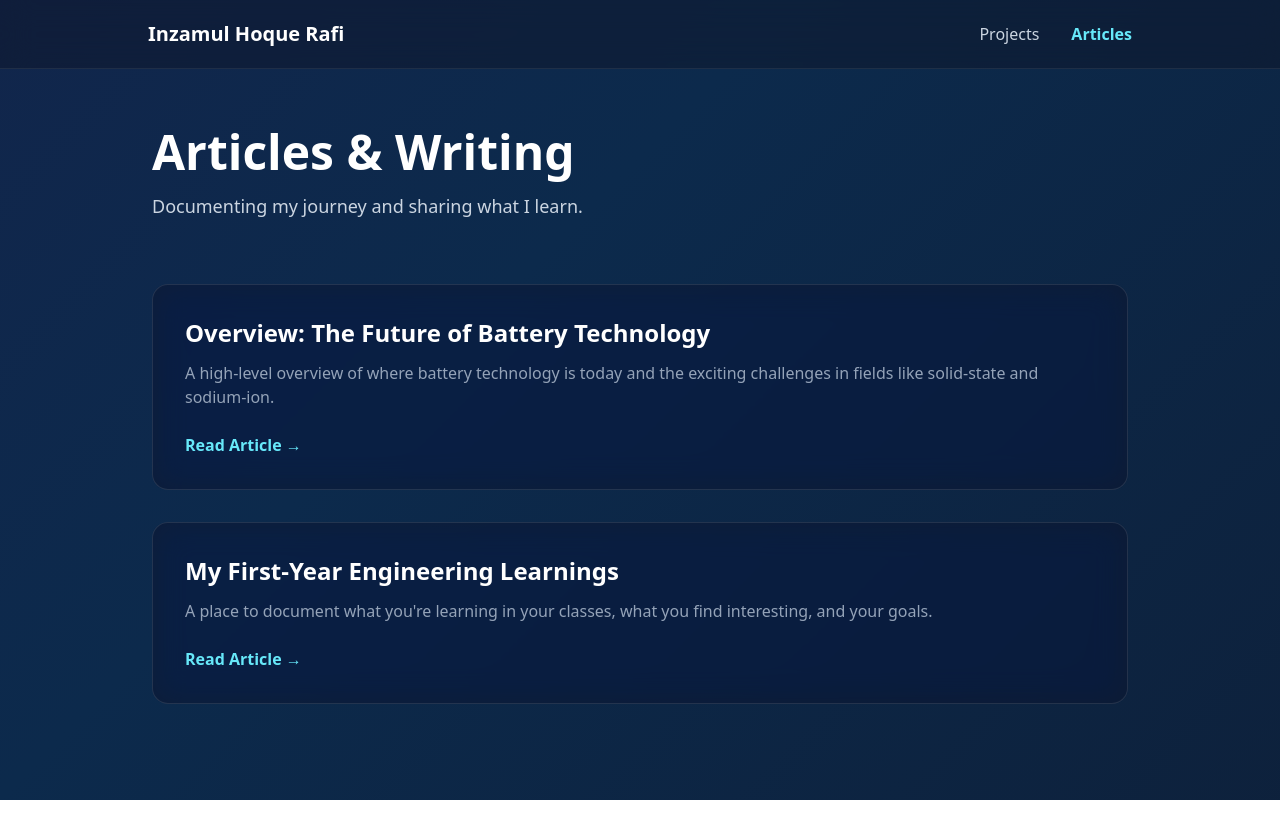
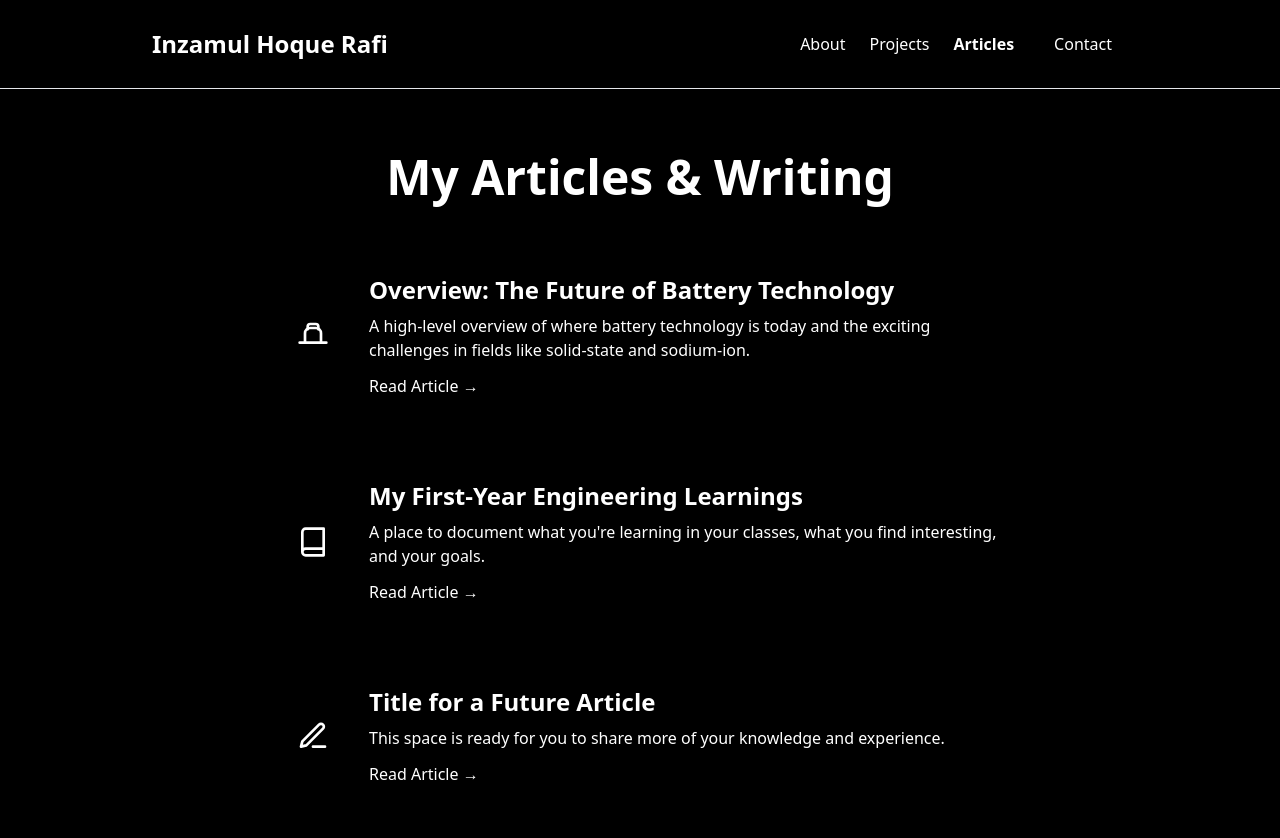
Before and after one commit to Inzamul-Hoque-Rafi/Inzamul-Hoque-Rafi.github.io, a plain HTML site: page articles.html in a window 1280 px wide. Before the commit the page ends 800 px from the top, so only its background shows below. Drawn offline with nearby package versions, Linux system fonts and the light colour scheme.

Commit message:
Update articles.html

```diff
--- a/articles.html
+++ b/articles.html
@@ -5,57 +5,79 @@
     <meta name="viewport" content="width=device-width, initial-scale=1.0">
     <title>Articles | Inzamul Hoque Rafi</title>
     <script src="https://cdn.tailwindcss.com"></script>
+    <link rel="preconnect" href="https://fonts.googleapis.com">
+    <link rel="preconnect" href="https://fonts.gstatic.com" crossorigin>
     <link href="https://fonts.googleapis.com/css2?family=Inter:wght@400;500;700&display=swap" rel="stylesheet">
     <style>
-        @keyframes aurora { 0% { background-position: 0% 50%; } 50% { background-position: 100% 50%; } 100% { background-position: 0% 50%; } }
-        .aurora-bg { background: linear-gradient(-45deg, #0f172a, #0c2a4c, #1e1b4b, #2e1035); background-size: 400% 400%; animation: aurora 15s ease infinite; }
-        .glass-card { background: rgba(15, 23, 42, 0.6); backdrop-filter: blur(16px) saturate(180%); border: 1px solid rgba(255, 255, 255, 0.1); position: relative; overflow: hidden; }
-        .glass-card::before { content: ''; position: absolute; top: var(--y, 0); left: var(--x, 0); transform: translate(-50%, -50%); width: 300px; height: 300px; background: radial-gradient(circle, rgba(165, 243, 252, 0.15), transparent 80%); border-radius: 50%; opacity: 0; transition: opacity 0.4s ease-out; pointer-events: none; }
-        .glass-card:hover::before { opacity: 1; }
+        tailwind.config = {
+            theme: {
+                extend: {
+                    fontFamily: {
+                        sans: ['Inter', 'sans-serif'],
+                    },
+                    colors: {
+                        'brand': { 'light': '#2dd4bf', 'DEFAULT': '#14b8a6', 'dark': '#0d9488' },
+                        'dark': { 'bg': '#0f172a', 'card': '#1e293b', 'text': '#f1f5f9', 'secondary': '#94a3b8' }
+                    }
+                }
+            }
+        }
     </style>
 </head>
-<body class="aurora-bg text-slate-200 font-sans antialiased">
+<body class="bg-black text-white font-sans antialiased">
 
-    <header class="fixed top-0 z-50 w-full bg-slate-900/50 backdrop-blur-lg border-b border-slate-700/50">
-        <nav class="max-w-5xl mx-auto flex items-center justify-between p-5">
-            <a href="index.html" class="text-xl font-bold text-white">Inzamul Hoque Rafi</a>
-            <div class="flex items-center space-x-8 text-base">
-                <a href="projects.html" class="text-slate-300 hover:text-cyan-300 transition-colors">Projects</a>
-                <a href="articles.html" class="text-cyan-300 font-semibold">Articles</a>
+    <header class="sticky top-0 z-50 w-full bg-black/80 backdrop-blur-md border-b border-dark-card">
+        <nav class="max-w-5xl mx-auto flex items-center justify-between p-6">
+            <a href="index.html" class="text-2xl font-bold text-white">Inzamul Hoque Rafi</a>
+            <div class="hidden md:flex items-center space-x-6">
+                <a href="index.html#about" class="text-white hover:text-brand-light transition-colors duration-300">About</a>
+                <a href="projects.html" class="text-white hover:text-brand-light transition-colors duration-300">Projects</a>
+                <a href="articles.html" class="text-brand-light font-semibold">Articles</a>
+                <a href="index.html#contact" class="px-4 py-2 bg-brand hover:bg-brand-dark text-white rounded-lg font-medium transition-all duration-300 transform hover:scale-105">
+                    Contact
+                </a>
+            </div>
+            <div class="md:hidden flex space-x-4">
+                 <a href="index.html#about" class="text-white hover:text-brand-light transition-colors">About</a>
+                 <a href="projects.html" class="text-white hover:text-brand-light transition-colors">Projects</a>
+                 <a href="articles.html" class="text-brand-light font-semibold">Articles</a>
             </div>
         </nav>
     </header>
 
-    <main class="max-w-5xl mx-auto px-6 pt-32 pb-24">
-        <div class="mb-16">
-            <h1 class="text-5xl font-bold text-white">Articles & Writing</h1>
-            <p class="mt-4 text-lg text-slate-300">Documenting my journey and sharing what I learn.</p>
+    <main class="max-w-5xl mx-auto p-6 py-16">
+        <h1 class="text-4xl md:text-5xl font-bold text-white text-center mb-12">My Articles & Writing</h1>
+        <div class="max-w-3xl mx-auto space-y-8">
+
+            <div class="bg-dark-card p-6 rounded-xl shadow-lg flex items-center space-x-6 transition-all duration-300 hover:scale-[1.03] hover:shadow-2xl hover:border-brand border border-transparent">
+                <div class="flex-shrink-0"><div class="w-16 h-16 bg-brand-dark rounded-lg flex items-center justify-center"><svg xmlns="http://www.w3.org/2000/svg" width="32" height="32" viewBox="0 0 24 24" fill="none" stroke="currentColor" stroke-width="2" stroke-linecap="round" stroke-linejoin="round" class="text-brand-light"><path d="M2 17h20"></path><path d="M6 17v-7a4 4 0 0 1 4-4h4a4 4 0 0 1 4 4v7"></path><path d="M8 7v-2a2 2 0 0 1 2-2h4a2 2 0 0 1 2 2v2"></path></svg></div></div>
+                <div>
+                    <h3 class="text-2xl font-semibold text-white mb-2">Overview: The Future of Battery Technology</h3>
+                    <p class="text-white mb-3">A high-level overview of where battery technology is today and the exciting challenges in fields like solid-state and sodium-ion.</p>
+                    <a href="#" class="font-medium text-brand-light hover:text-brand-dark transition-colors">Read Article &rarr;</a>
+                </div>
+            </div>
+
+            <div class="bg-dark-card p-6 rounded-xl shadow-lg flex items-center space-x-6 transition-all duration-300 hover:scale-[1.03] hover:shadow-2xl hover:border-brand border border-transparent">
+                <div class="flex-shrink-0"><div class="w-16 h-16 bg-brand-dark rounded-lg flex items-center justify-center"><svg xmlns="http://www.w3.org/2000/svg" width="32" height="32" viewBox="0 0 24 24" fill="none" stroke="currentColor" stroke-width="2" stroke-linecap="round" stroke-linejoin="round" class="text-brand-light"><path d="M4 19.5v-15A2.5 2.5 0 0 1 6.5 2H20v20H6.5a2.5 2.5 0 0 1 0-5H20"></path></svg></div></div>
+                <div>
+                    <h3 class="text-2xl font-semibold text-white mb-2">My First-Year Engineering Learnings</h3>
+                    <p class="text-white mb-3">A place to document what you're learning in your classes, what you find interesting, and your goals.</p>
+                    <a href="#" class="font-medium text-brand-light hover:text-brand-dark transition-colors">Read Article &rarr;</a>
+                </div>
+            </div>
+
+            <div class="bg-dark-card p-6 rounded-xl shadow-lg flex items-center space-x-6 transition-all duration-300 hover:scale-[1.03] hover:shadow-2xl hover:border-brand border border-transparent">
+                <div class="flex-shrink-0"><div class="w-16 h-16 bg-brand-dark rounded-lg flex items-center justify-center"><svg xmlns="http://www.w3.org/2000/svg" width="32" height="32" viewBox="0 0 24 24" fill="none" stroke="currentColor" stroke-width="2" stroke-linecap="round" stroke-linejoin="round" class="text-brand-light"><path d="M12 20h9"></path><path d="M16.5 3.5a2.121 2.121 0 0 1 3 3L7 19l-4 1 1-4L16.5 3.5z"></path></svg></div></div>
+                <div>
+                    <h3 class="text-2xl font-semibold text-white mb-2">Title for a Future Article</h3>
+                    <p class="text-white mb-3">This space is ready for you to share more of your knowledge and experience.</p>
+                    <a href="#" class="font-medium text-brand-light hover:text-brand-dark transition-colors">Read Article &rarr;</a>
+                </div>
+            </div>
+
         </div>
-
-        <div class="space-y-8">
-            <a href="#" class="glass-card block p-8 rounded-2xl group">
-                <h3 class="text-2xl font-semibold text-white mb-3">Overview: The Future of Battery Technology</h3>
-                <p class="text-slate-400 mb-6">A high-level overview of where battery technology is today and the exciting challenges in fields like solid-state and sodium-ion.</p>
-                <p class="font-semibold text-cyan-300 transition-transform duration-300 group-hover:translate-x-2">Read Article &rarr;</p>
-            </a>
-            <a href="#" class="glass-card block p-8 rounded-2xl group">
-                <h3 class="text-2xl font-semibold text-white mb-3">My First-Year Engineering Learnings</h3>
-                <p class="text-slate-400 mb-6">A place to document what you're learning in your classes, what you find interesting, and your goals.</p>
-                <p class="font-semibold text-cyan-300 transition-transform duration-300 group-hover:translate-x-2">Read Article &rarr;</p>
-            </a>
-            </div>
     </main>
 
-    <script>
-        document.querySelectorAll('.glass-card').forEach(card => {
-            card.addEventListener('mousemove', e => {
-                const rect = card.getBoundingClientRect();
-                const x = e.clientX - rect.left;
-                const y = e.clientY - rect.top;
-                card.style.setProperty('--x', `${x}px`);
-                card.style.setProperty('--y', `${y}px`);
-            });
-        });
-    </script>
 </body>
 </html>
```
